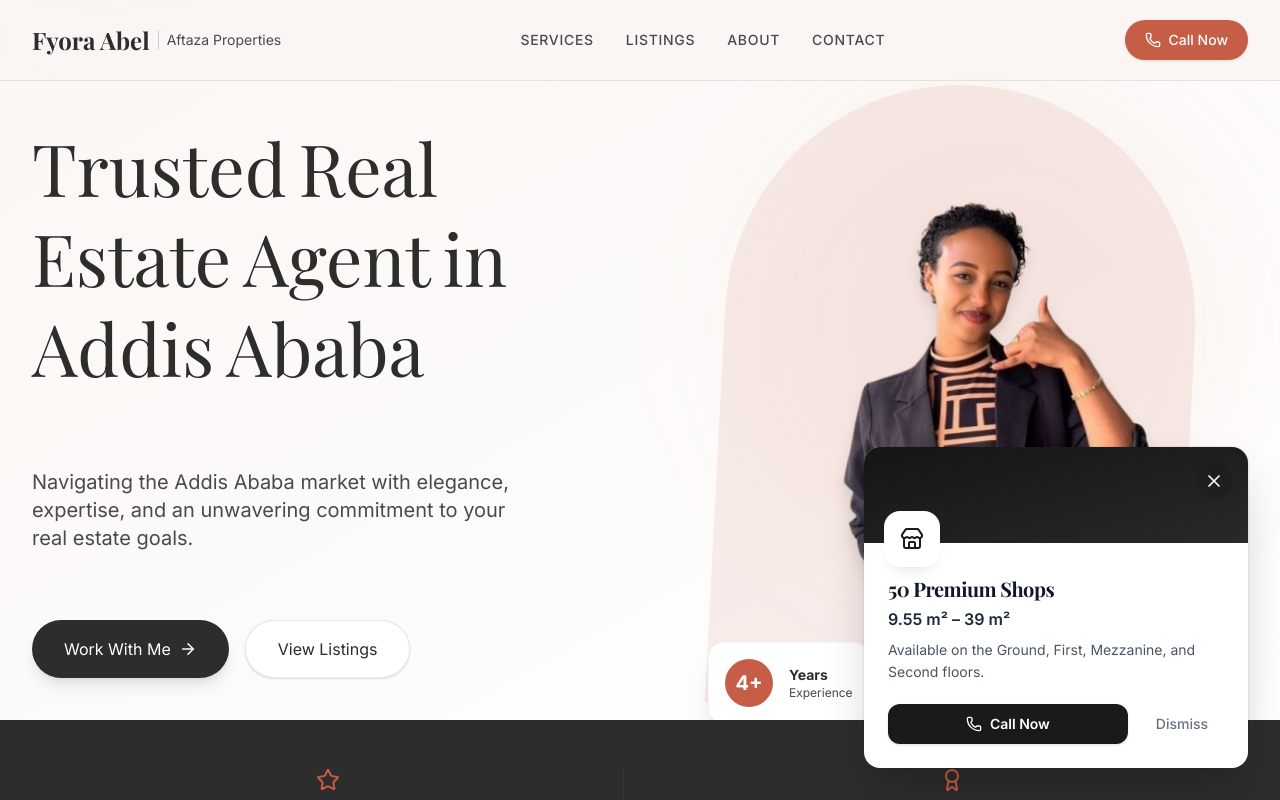
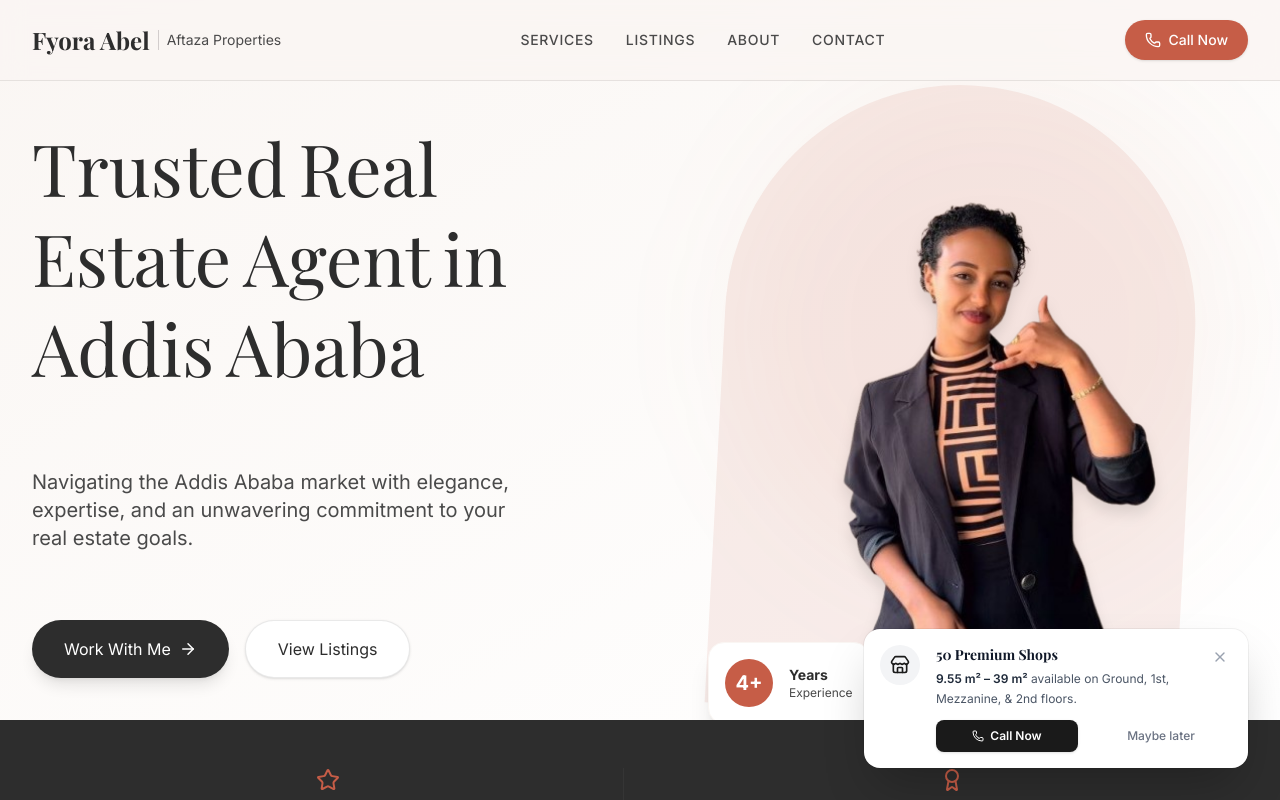
Before and after one commit to elias2025new/FiyoraAbel, a Next.js app: page / in a window 1280 px wide. Shown: the top 800 px of the page. Built offline with nearby package versions, Linux system fonts and the light colour scheme; a web font is replaced by a local one.

Commit message:
style: make onboarding popup a compact toast notification

```diff
--- a/src/components/OnboardingPopup.tsx
+++ b/src/components/OnboardingPopup.tsx
@@ -38,54 +38,50 @@ export default function OnboardingPopup() {
             transition={{ type: "spring", damping: 25, stiffness: 300 }}
             className="pointer-events-auto relative w-full max-w-sm overflow-hidden rounded-2xl bg-white shadow-2xl ring-1 ring-black/5"
           >
-            {/* Close Button */}
-            <button
-              onClick={handleClose}
-              className="absolute right-4 top-4 z-10 rounded-full bg-black/10 p-2 text-white transition-colors hover:bg-black/20"
-              aria-label="Close"
-            >
-              <X className="h-5 w-5" />
-            </button>
-
-            {/* Header Image/Pattern Area */}
-            <div className="relative h-24 w-full bg-gradient-to-br from-[#1A1A1A] to-[#333333]">
-              <div className="absolute inset-0 bg-black/20" />
-              <div className="absolute -bottom-5 left-6 flex h-12 w-12 items-center justify-center rounded-xl bg-white shadow-lg ring-4 ring-white">
-                <Store className="h-6 w-6 text-[#1A1A1A]" />
+            <div className="flex p-4 gap-4">
+              {/* Icon */}
+              <div className="flex-shrink-0">
+                <div className="flex h-10 w-10 items-center justify-center rounded-full bg-gray-100 text-[#1A1A1A]">
+                  <Store className="h-5 w-5" />
                 </div>
               </div>
 
-            {/* Body */}
-            <div className="px-6 pb-6 pt-8 text-left">
-              <h3 className="mb-1 text-xl font-bold tracking-tight text-gray-900">
+              {/* Content */}
+              <div className="flex-1">
+                <div className="flex items-start justify-between">
+                  <div>
+                    <h3 className="text-sm font-bold text-gray-900">
                       50 Premium Shops
                     </h3>
-
-              <div className="mb-5 space-y-2 text-gray-600">
-                <p className="font-semibold text-gray-800">
-                  9.55 m² – 39 m²
-                </p>
-                <p className="text-sm leading-relaxed">
-                  Available on the Ground, First, Mezzanine, and Second floors.
+                    <p className="mt-1 text-xs leading-relaxed text-gray-600">
+                      <span className="font-semibold text-gray-800">9.55 m² – 39 m²</span> available on Ground, 1st, Mezzanine, & 2nd floors.
                     </p>
                   </div>
+                  <button
+                    onClick={handleClose}
+                    className="ml-2 flex-shrink-0 rounded-full p-1 text-gray-400 hover:bg-gray-100 hover:text-gray-600"
+                    aria-label="Close"
+                  >
+                    <X className="h-4 w-4" />
+                  </button>
+                </div>
 
-              {/* Call to Action */}
-              <div className="flex items-center gap-3">
+                {/* Actions */}
+                <div className="mt-3 flex items-center gap-3">
                   <a
                     href="tel:+251900575151"
-                  className="group flex flex-1 items-center justify-center gap-2 rounded-xl bg-[#1A1A1A] px-4 py-2.5 text-sm font-semibold text-white shadow-sm transition-all hover:bg-black hover:shadow-md active:scale-[0.98]"
+                    className="group flex flex-1 items-center justify-center gap-1.5 rounded-lg bg-[#1A1A1A] px-3 py-2 text-xs font-semibold text-white shadow-sm transition-all hover:bg-black hover:shadow-md active:scale-95"
                   >
-                  <Phone className="h-4 w-4 transition-transform group-hover:scale-110" />
+                    <Phone className="h-3 w-3 transition-transform group-hover:scale-110" />
                     Call Now
                   </a>
-
                   <button
                     onClick={handleClose}
-                  className="rounded-xl px-4 py-2.5 text-sm font-medium text-gray-500 hover:bg-gray-100 hover:text-gray-800 transition-colors"
+                    className="flex-1 rounded-lg px-3 py-2 text-xs font-medium text-gray-500 hover:bg-gray-100 hover:text-gray-800 transition-colors"
                   >
-                  Dismiss
+                    Maybe later
                   </button>
+                </div>
               </div>
             </div>
           </motion.div>
```
Lines whose indentation alone changed are shown as unchanged.
